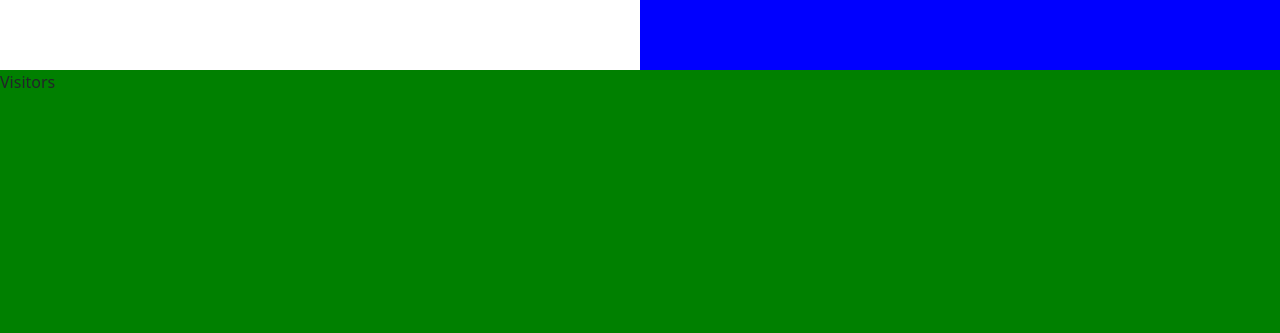
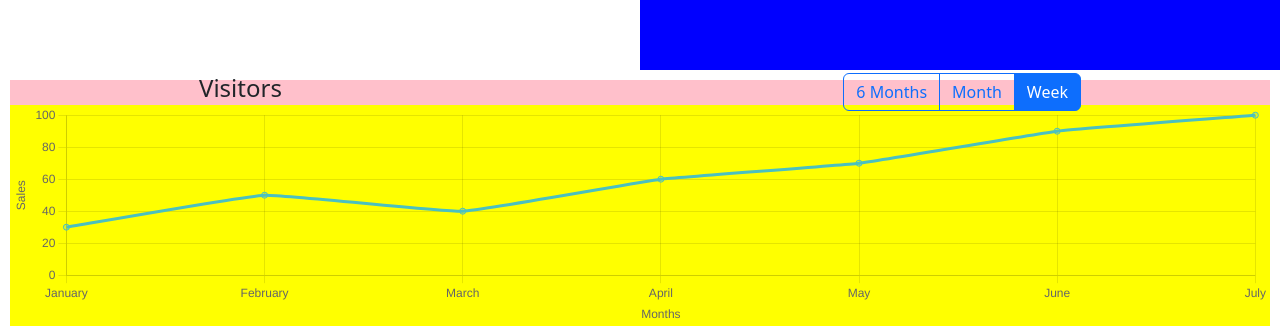
Before and after one commit to jmetzg11alpine/seemyfamily_frontend, a React (Create React App) app: page /info in a window 1280 px wide. Shown: the part 464-797 px from the top of the page. Built offline with nearby package versions, Linux system fonts and the light colour scheme; no server answers.

Commit message:
added faces to main

```diff
--- a/src/components/home/Home.js
+++ b/src/components/home/Home.js
@@ -2,11 +2,12 @@ import { useEffect, useState, useRef } from 'react';
 import { useSelector, useDispatch } from 'react-redux';
 import { getData, checkLoginStatus, requestSort, getSortIndicator } from './helpers';
 import { setMainData, setProfileId } from '../../dataSlice';
-import { Table } from 'react-bootstrap';
+import { Table, Image } from 'react-bootstrap';
 import styled from 'styled-components';
 import { useNavigate } from 'react-router-dom';
 import { getProfileData } from '../profile/helpers';
 import TopPart from './TopPart';
+import { urlMedia } from '../../apiRequest';
 
 const Home = () => {
   const dispatch = useDispatch();
@@ -15,6 +16,7 @@ const Home = () => {
   const [searchQuery, setSearchQuery] = useState('');
   const [currentPage, setCurrentPage] = useState(1);
   const [rowsPerPage, setRowsPerPage] = useState(10);
+  const [photoSize, setPhotoSize] = useState(20);
   const containerRef = useRef();
   const navigate = useNavigate();
 
@@ -45,11 +47,28 @@ const Home = () => {
     const updateRowsPerPage = () => {
       if (containerRef.current) {
         const width = containerRef.current.offsetWidth;
-        if (width > 800) setRowsPerPage(25);
-        else if (width > 600) setRowsPerPage(14);
-        else if (width > 500) setRowsPerPage(8);
-        else if (width > 400) setRowsPerPage(5);
-        else setRowsPerPage(8);
+        if (width > 1200) {
+          setPhotoSize(32);
+          setRowsPerPage(20);
+        } else if (width > 1100) {
+          setPhotoSize(32);
+          setRowsPerPage(18);
+        } else if (width > 900) {
+          setPhotoSize(30);
+          setRowsPerPage(18);
+        } else if (width > 800) {
+          setPhotoSize(28);
+          setRowsPerPage(16);
+        } else if (width > 700) {
+          setPhotoSize(26);
+          setRowsPerPage(14);
+        } else if (width > 600) {
+          setPhotoSize(25);
+          setRowsPerPage(10);
+        } else {
+          setPhotoSize(24);
+          setRowsPerPage(6);
+        }
       }
     };
     updateRowsPerPage();
@@ -104,15 +123,25 @@ const Home = () => {
           {currentRows.length > 0 ? (
             currentRows.map((item) => (
               <ClickableRow onClick={() => rowClicked(item.id)} key={item.id}>
-                <td>{item.name}</td>
-                <td>{item.location__name}</td>
+                <td>
+                  <Image
+                    src={`${urlMedia}${item.photo}`}
+                    alt={`{item.name}'s profile`}
+                    roundedCircle
+                    width={photoSize}
+                    height={photoSize}
+                    className='me-2'
+                  />
+                  {item.name}
+                </td>
+                <td>{item.location}</td>
                 <td>{item.birthdate}</td>
                 <td>{item.birthplace}</td>
               </ClickableRow>
             ))
           ) : (
             <tr>
-              <td colSpan='3'>Loading...</td>
+              <td colSpan='4'>Loading...</td>
             </tr>
           )}
         </tbody>
@@ -126,6 +155,7 @@ export default Home;
 const Container = styled.div`
   height: 100%;
   width: 100%;
+  overflow-y: hidden;
 `;
 
 export const StyledTable = styled(Table)`
--- a/src/components/info/Visitors.js
+++ b/src/components/info/Visitors.js
@@ -1,12 +1,131 @@
+import { useEffect, useRef, useState } from 'react';
+import { Line } from 'react-chartjs-2';
+import {
+  Chart as ChartJS,
+  LineElement,
+  CategoryScale,
+  LinearScale,
+  PointElement,
+} from 'chart.js';
 import styled from 'styled-components';
+import { ButtonGroup, Button } from 'react-bootstrap';
+import { getVisitors } from './helpers';
+
+ChartJS.register(LineElement, CategoryScale, LinearScale, PointElement);
 
 const Visitors = () => {
-  return <Container>Visitors</Container>;
+  const lineRef = useRef(null);
+  const [containerSize, setContainerSize] = useState({ width: 0, height: 0 });
+  const [selectedRange, setSelectedRange] = useState('week');
+  const [chartData, setChartData] = useState({});
+
+  const ranges = [
+    { name: '6 Months', value: '6months' },
+    { name: 'Month', value: 'month' },
+    { name: 'Week', value: 'week' },
+  ];
+
+  useEffect(() => {
+    getVisitors(setChartData, selectedRange);
+  }, [selectedRange]);
+
+  useEffect(() => {
+    const handleResize = () => {
+      if (lineRef.current) {
+        setContainerSize({
+          width: lineRef.current.offsetWidth,
+          height: lineRef.current.offsetHeight,
+        });
+      }
+    };
+
+    handleResize();
+
+    window.addEventListener('resize', handleResize);
+    return () => window.removeEventListener('resize', handleResize);
+  }, []);
+
+  const data = {
+    labels: ['January', 'February', 'March', 'April', 'May', 'June', 'July'],
+    datasets: [
+      {
+        label: 'Sales',
+        data: [30, 50, 40, 60, 70, 90, 100],
+        borderColor: 'rgba(75,192,192,1)',
+        backgroundColor: 'rgba(75,192,192,0.2)',
+        fill: true,
+        tension: 0.1,
+      },
+    ],
+  };
+
+  const options = {
+    responsive: true,
+    plugins: {
+      legend: {
+        display: true,
+      },
+    },
+    scales: {
+      x: {
+        title: {
+          display: true,
+          text: 'Months',
+        },
+      },
+      y: {
+        title: {
+          display: true,
+          text: 'Sales',
+        },
+        beginAtZero: true,
+      },
+    },
+  };
+  return (
+    <Container>
+      <TitleContainer>
+        <h4>Visitors</h4>
+        <ButtonGroup>
+          {ranges.map((range) => (
+            <Button
+              key={range.value}
+              variant={selectedRange === range.value ? 'primary' : 'outline-primary'}
+              onClick={() => setSelectedRange(range.value)}
+            >
+              {range.name}
+            </Button>
+          ))}
+        </ButtonGroup>
+      </TitleContainer>
+      <LineContainer ref={lineRef}>
+        <Line
+          data={data}
+          options={options}
+          width={containerSize.width}
+          height={containerSize.height}
+        />
+      </LineContainer>
+    </Container>
+  );
 };
 export default Visitors;
 
 const Container = styled.div`
   width: 100%;
   height: 100%;
-  background-color: green;
+  padding: 10px;
 `;
+
+const TitleContainer = styled.div`
+  height: 10%;
+  background-color: pink;
+  display: flex;
+  align-items: center;
+  padding: 0 15%;
+  justify-content: space-between;
+`;
+const LineContainer = styled.div`
+  height: 90%;
+  background-color: yellow;
+`;
--- a/src/components/info/helpers.js
+++ b/src/components/info/helpers.js
@@ -4,3 +4,8 @@ export const getEdits = async (setData) => {
   const response = await apiRequest('/get_edits');
   setData(response.data);
 };
+
+export const getVisitors = async (setChartData, selectedRange) => {
+  const response = await apiRequest('/get_visitors/', selectedRange);
+  setChartData(response.data);
+};
--- a/src/components/profile/Profile.js
+++ b/src/components/profile/Profile.js
@@ -1,3 +1,4 @@
+import { useState } from 'react';
 import { useSelector, useDispatch } from 'react-redux';
 import { Container, Row, Col, Image, Table, Button } from 'react-bootstrap';
 import styled from 'styled-components';
@@ -7,7 +8,8 @@ import {
   setProfileId,
   setPhotoModal,
 } from '../../dataSlice';
-import { ClickableRow } from '../home/Home';
+import { ClickableRow, SortableTh } from '../home/Home';
+import { requestSort, getSortIndicator } from '../home/helpers';
 import { getProfileData } from './helpers';
 import AddRelativeModal from './AddRelativeModal';
 import EditDetailsModal from './EditDetailsModal';
@@ -18,9 +20,24 @@ const Profile = () => {
   const dispatch = useDispatch();
   const data = useSelector((state) => state.data.profileData);
   const loggedIn = useSelector((state) => state.data.loggedIn);
+  const [sortConfig, setSortConfig] = useState({
+    key: 'relation',
+    direction: 'ascending',
+  });
 
-  const photoLocation = `${urlMedia}${data.photo}`;
-  console.log(photoLocation);
+  const relations = data.relations;
+  const sortedRelations =
+    relations && relations.length > 0
+      ? [...relations].sort((a, b) => {
+          if (a[sortConfig.key] < b[sortConfig.key]) {
+            return sortConfig.direction === 'ascending' ? -1 : 1;
+          }
+          if (a[sortConfig.key] > b[sortConfig.key]) {
+            return sortConfig.direction === 'ascending' ? 1 : -1;
+          }
+          return 0;
+        })
+      : 0;
 
   const addRelative = () => {
     dispatch(setAddRelativeModal(true));
@@ -80,13 +97,21 @@ const Profile = () => {
           <Table striped bordered hover>
             <thead>
               <tr>
-                <th>Relation</th>
-                <th>Name</th>
+                <SortableTh
+                  onClick={() => requestSort('relation', sortConfig, setSortConfig)}
+                >
+                  Relation{getSortIndicator('relation', sortConfig)}
+                </SortableTh>
+                <SortableTh
+                  onClick={() => requestSort('name', sortConfig, setSortConfig)}
+                >
+                  Name{getSortIndicator('name', sortConfig)}
+                </SortableTh>
               </tr>
             </thead>
             <tbody>
-              {data.relations && data.relations.length > 0 ? (
-                data.relations.map((item, index) => (
+              {sortedRelations && sortedRelations.length > 0 ? (
+                sortedRelations.map((item, index) => (
                   <ClickableRow key={index} onClick={() => rowClicked(item.id)}>
                     <td>{item.relation}</td>
                     <td>{item.name}</td>
```
